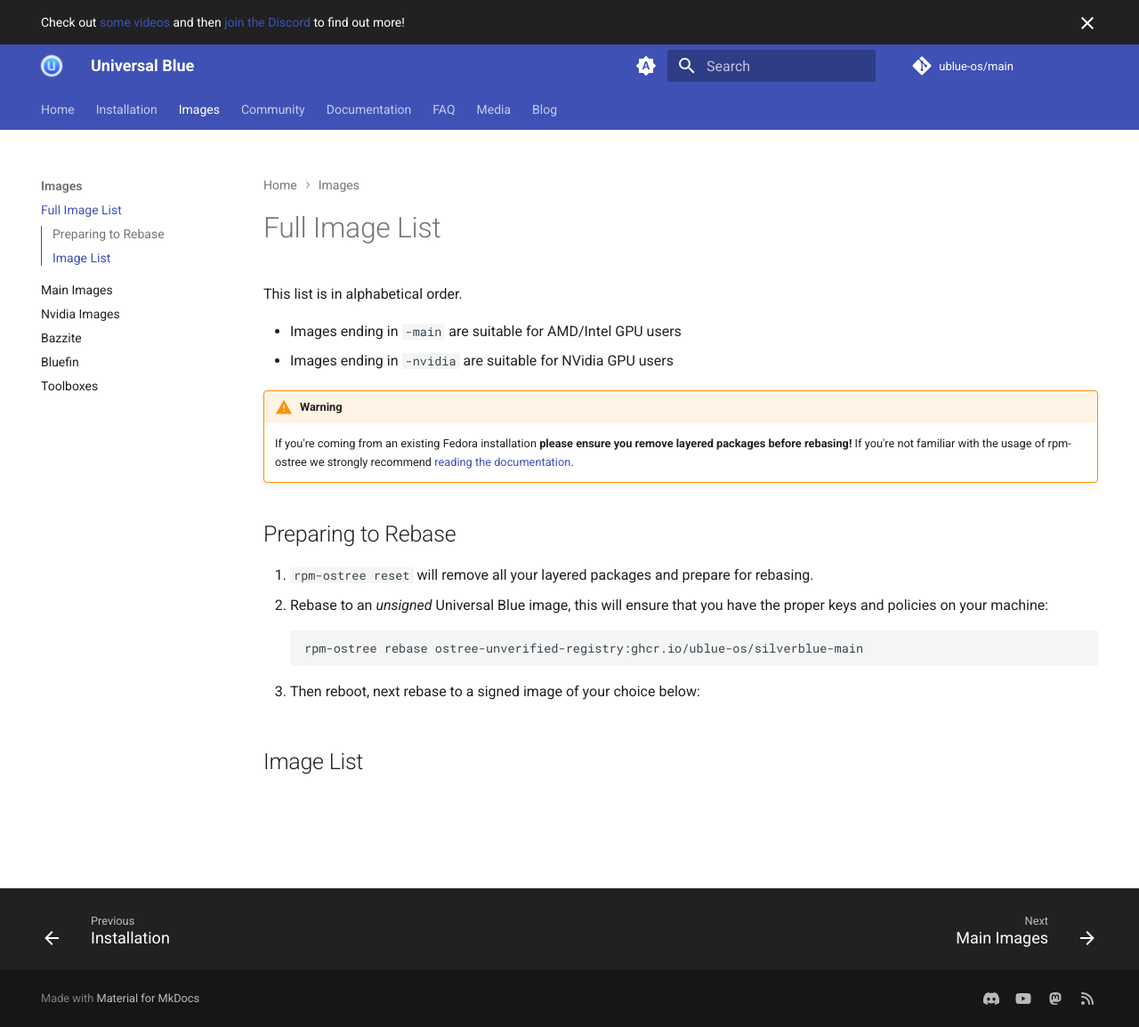
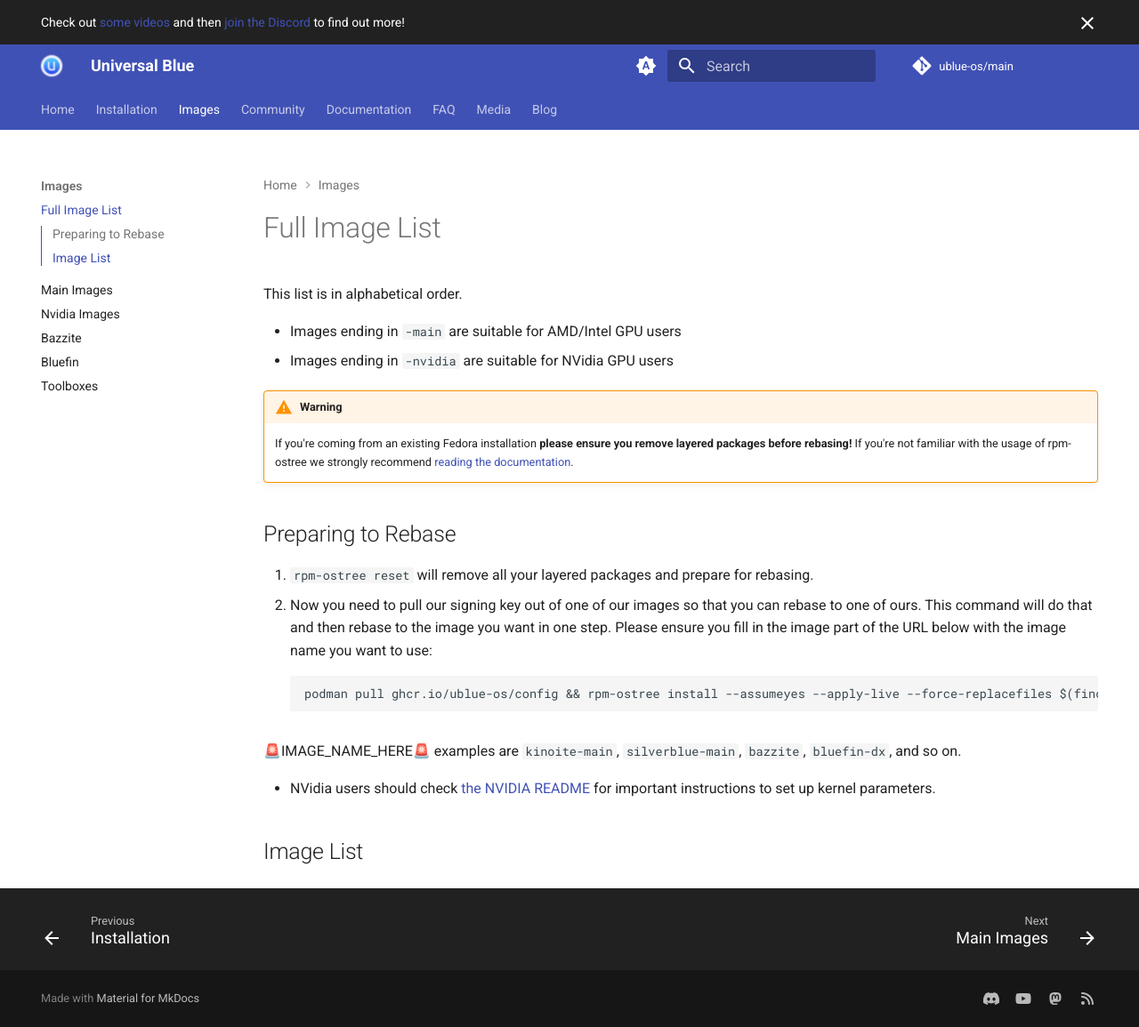
Before and after one commit to ublue-os/website, an MkDocs documentation site: the page built from docs/images.md, in a window 1280 px wide and 1155 px high. Shown: the whole window at 89% size. Built offline with MkDocs 1.6.1 and Material for MkDocs 9.7.7, drawn with Linux system fonts in a browser that asks for light colours; comment, search, counter and statistics services are not loaded.

Commit message:
fix: add more instruction detail

```diff
--- a/docs/images.md
+++ b/docs/images.md
@@ -10,11 +10,13 @@ This list is in alphabetical order.
 ## Preparing to Rebase
 
 1. `rpm-ostree reset` will remove all your layered packages and prepare for rebasing.
-2. Rebase to an *unsigned* Universal Blue image, this will ensure that you have the proper keys and policies on your machine:
+2. Now you need to pull our signing key out of one of our images so that you can rebase to one of ours. This command will do that and then rebase to the image you want in one step. Please ensure you fill in the image part of the URL below with the image name you want to use:
 
-        rpm-ostree rebase ostree-unverified-registry:ghcr.io/ublue-os/silverblue-main
+        podman pull ghcr.io/ublue-os/config && rpm-ostree install --assumeyes --apply-live --force-replacefiles $(find ~/.local/share/containers -name ublue-os-signing.noarch.rpm 2>/dev/null) && rpm-ostree rebase --uninstall $(rpm -q ublue-os-signing-* --queryformat '%{NAME}-%{VERSION}-%{RELEASE}.%{Arch}') ostree-image-signed:docker://ghcr.io/ublue-os/🚨IMAGE_NAME_HERE🚨:latest
 
-3. Then reboot, next rebase to a signed image of your choice below:
+🚨IMAGE_NAME_HERE🚨 examples are `kinoite-main`, `silverblue-main`, `bazzite`, `bluefin-dx`, and so on.
+
+- NVidia users should check [the NVIDIA README](https://universal-blue.org/images/nvidia/) for important instructions to set up kernel parameters.
 
 ## Image List
 
```
